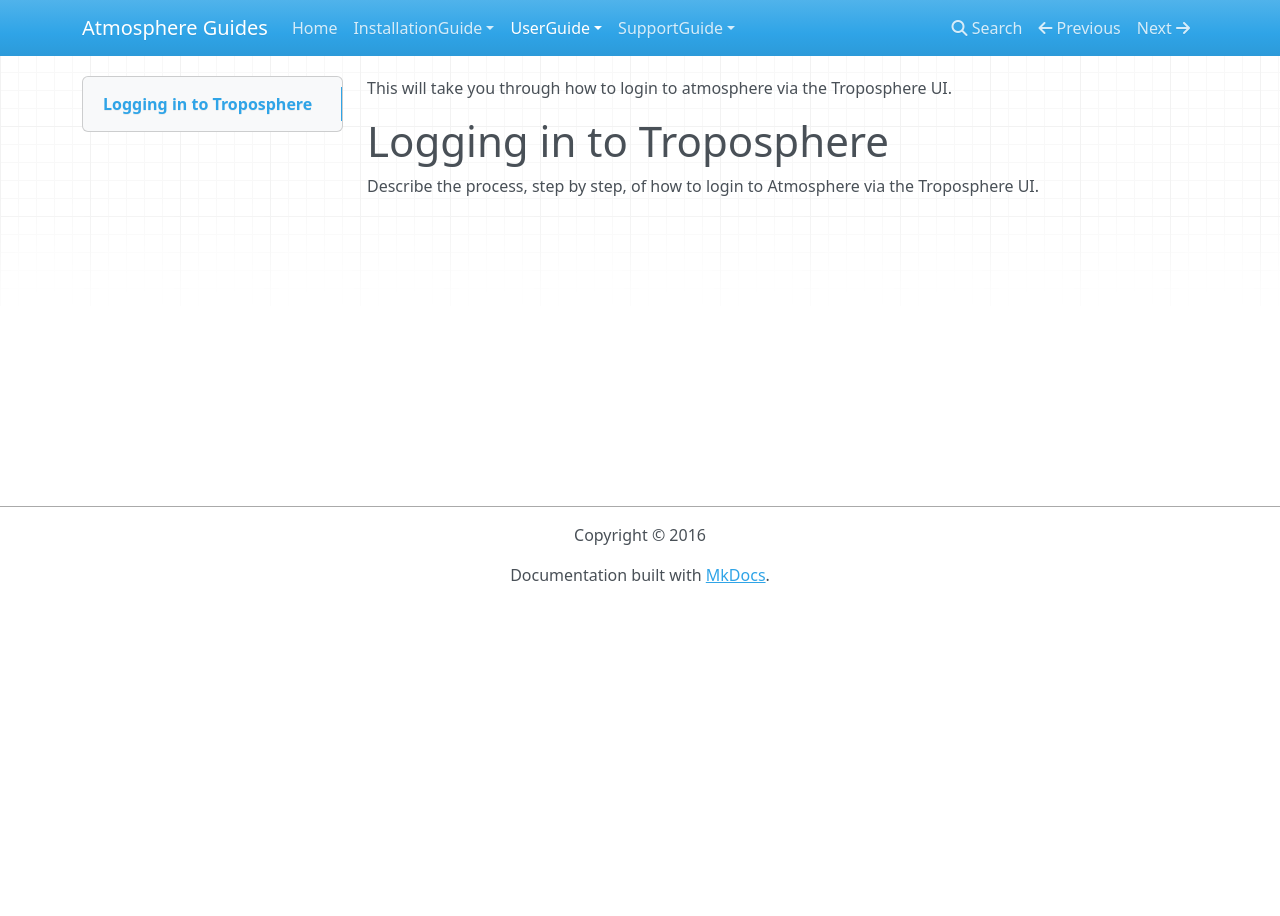
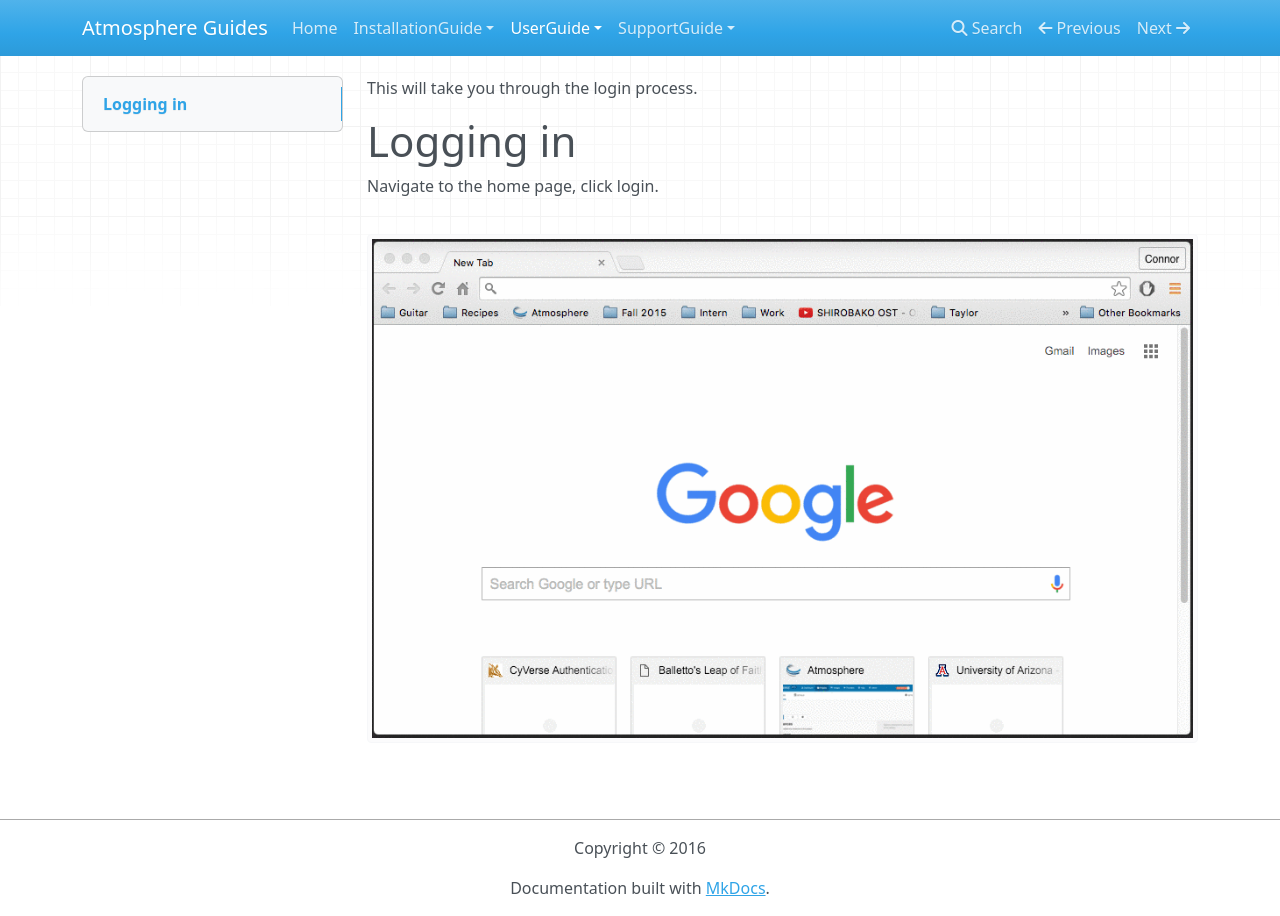
Before and after one commit to lenards/atmosphere-guides, an MkDocs documentation site: the page built from docs/user_guide/login.md, in a window 1280 px wide. Built offline with MkDocs 1.6.1, drawn with Linux system fonts in a browser that asks for light colours; nearby versions of some CDN libraries; old or Windows-style settings are respelled for this version of MkDocs.

Commit message:
Add initial login with gif

```diff
--- a/docs/user_guide/login.md
+++ b/docs/user_guide/login.md
@@ -1,6 +1,7 @@
-This will take you through how to login to atmosphere via the Troposphere UI.
+This will take you through the login process.
 
+# Logging in
 
-# Logging in to Troposphere
+Navigate to the home page, click login.
 
-Describe the process, step by step, of how to login to Atmosphere via the Troposphere UI.
+![](./media/login.gif)
```
Also changed, not shown: docs/user_guide/media/login.gif (added).
